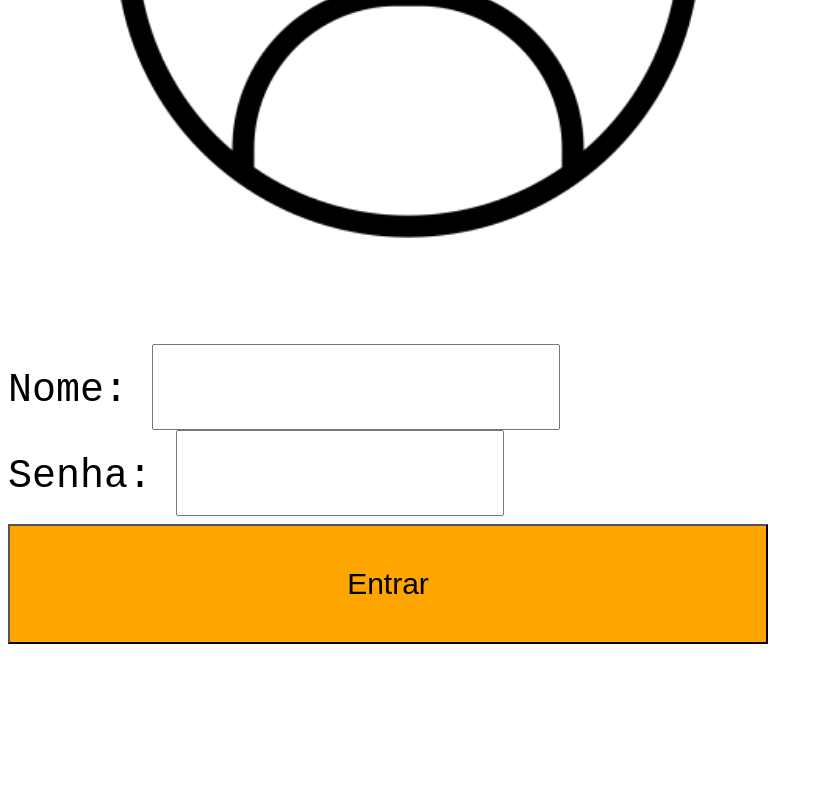
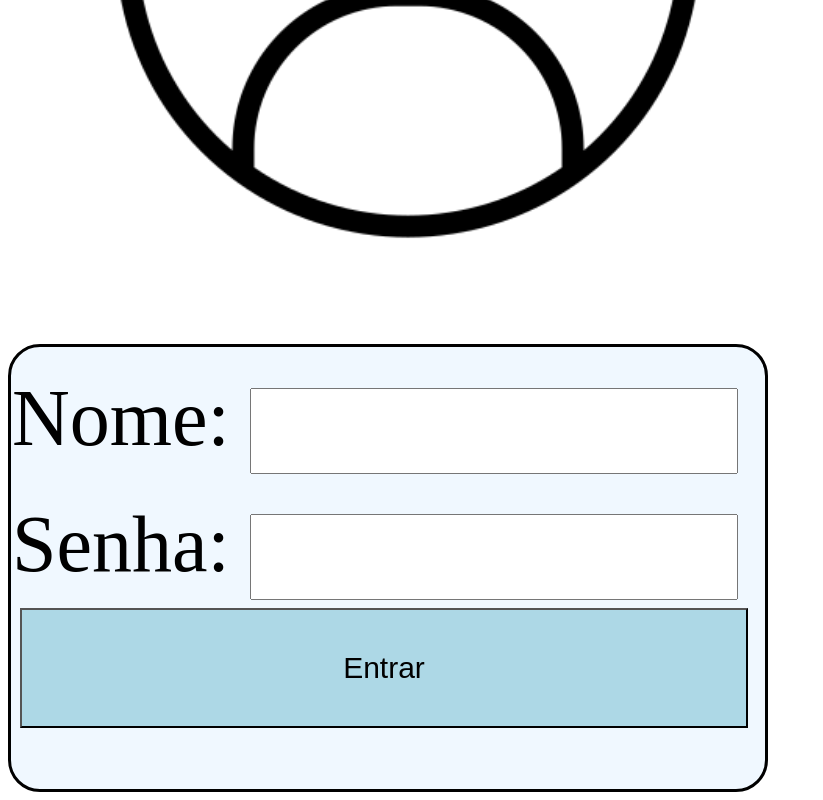
Before and after one commit to Matupinhos/AtividadeLogin, a plain HTML site: page ATT_login/index.html in a window 1280 px wide. Shown: the part 696-1496 px from the top of the page, without its empty margins (0-823 px from the left). Before the commit the page ends 1348 px from the top, so only its background shows below. Drawn offline with Linux system fonts and the light colour scheme.

Commit message:
Add files via upload

```diff
--- a/ATT_login/Scripts/script.js
+++ b/ATT_login/Scripts/script.js
@@ -1,17 +1,27 @@
+/* Definir um login */
 var usuario = {
     nome: 'lorenzo',
     senha: 'abc'
 }
+/* Fazer uma função para pegar os dados que a pessoa botar e ver se é igual ao login */
 function pegarDados() {
+    /* Pegar os dados que a possoa digitou */
     var nome = document.getElementById('nome').value
     var senha = document.getElementById('senha').value
     var user = document.querySelector('.usuario')
 
-    if ((usuario.nome == nome) && (usuario.senha == senha)) {
-        window.location.pathname = "/pagina2.html"
-        user.innerHTML = usuario.nome
-    } else {
-        alert("Login Incorreto")
+    /* Fazer um IF para ver se o nome e a senha que a pessoa botar é igual ao login */
+    if ((usuario.nome == nome) && (usuario.senha == senha)) { /*Se for igual o usuario vai ser direcionado para página2 */
+        window.location.href = "pagina2.html"
+    } else { /* Se não for vai mostrar um alert e botar em branco os inputs*/
+        var nome = document.getElementById('nome').value = ""
+        var senha = document.getElementById('senha').value = ""
+        alert("Login Incorreto!")
     }
 
 }
+/* Agora fazer uma função para mostrar o login no pagina2 */
+function mostrarResultado() {
+    document.getElementById('nomeR').innerHTML = "Nome = " + usuario.nome;
+    document.getElementById('senhaR').innerHTML = "Senha = " + usuario.senha;
+}
--- a/ATT_login/Visual/style.css
+++ b/ATT_login/Visual/style.css
@@ -1,32 +1,38 @@
-body {
-    font-family: 'Courier New', Courier, monospace;
-}
 .container {
     display: grid;
     margin-top: 30vmin;
+    border-color: black;
+    border: 5px;
 }
 img {
     width: 100vmin;
 }
 form {
-    font-size: 40px;
+    font-size: 10vmin;
+    padding: 1px;
+    border-style:solid;
+    border-radius: 4vmin;
+    width: 94vmin;
+    height: 55vmin;
+    background-color:aliceblue;
 }
 #entrar {
-    width: 95vmin;
+    width: 91vmin;
     height: 15vmin;
     font-size: 30px;
-    background-color: orange;
+    background-color: lightblue;
     margin-top: 1vmin ;
+    margin-left: 1vmin;
 }
 #nome {
     height: 10vmin;
-    width: 50vmin;
+    width: 60vmin;
     font-size: 5vmin;
+    margin-top: 5vmin ;
 }
 #senha {
-    position: relative;
-    width: 40vmin;
+    width: 60vmin;
     height: 10vmin;
     font-size: 5vmin;
-    margin-right: 5vmin;
+    margin-top: 5vmin;
 }
--- a/ATT_login/index.html
+++ b/ATT_login/index.html
@@ -12,6 +12,7 @@
     <div class="container">
         <img src="Visual/Imagem/icone_login.png" alt="">
         <form action="#" method="post">
+            <div class="nome_senha">
                 <div>
                     <label id="Nome" for="nome">Nome:</label>
                     <input type="text" value="" id="nome" name="nome">
@@ -20,6 +21,7 @@
                     <label for="senha">Senha:</label>
                     <input type="password"  value="" id="senha" name="senha">
             </div>
+            </div>
             <button type="button" id="entrar" onclick="pegarDados()">Entrar</a></button>
         </form>
     </div>
```
Also changed, not shown: ATT_login/pagina2.html (+5 -1 lines). Lines whose indentation alone changed are shown as unchanged.
